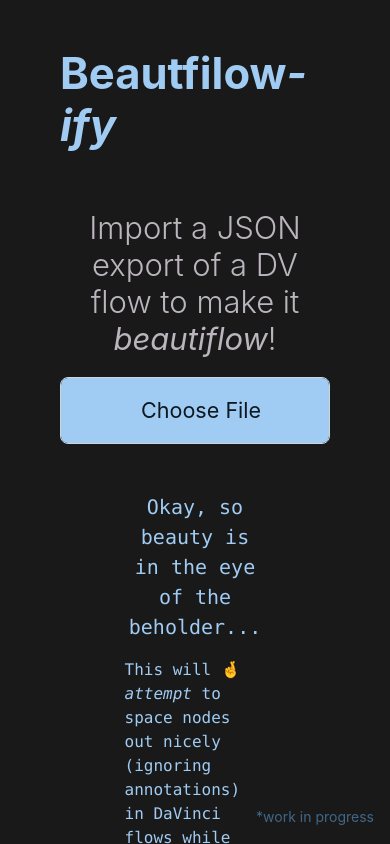
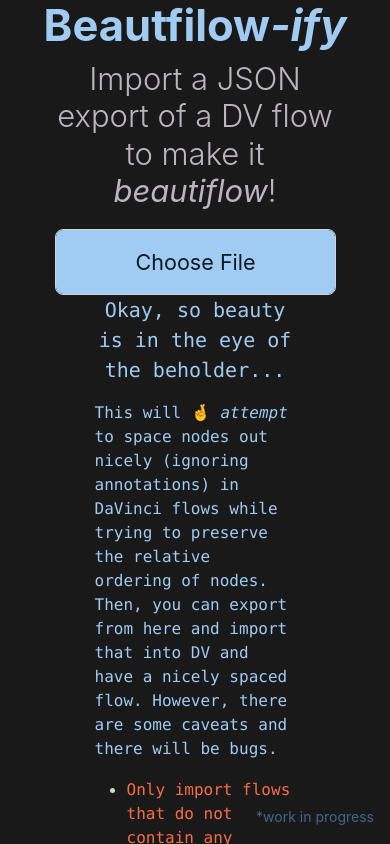
Before and after one commit to akdombrowski/beautiflow-visualization, a React (Create React App) app: page / in a window 390 px wide. Built offline with nearby package versions, Linux system fonts and the light colour scheme.

Commit message:
redid the layout in a more responsive way

```diff
--- a/src/App.js
+++ b/src/App.js
@@ -686,19 +686,20 @@ function App() {
             </Col>
           </Row>
         ) : (
-          <Stack
-            gap={5}
-            className="p-5 h-100 justify-content-start align-items-center align-content-center"
-          >
-            <Row>
-              <Col>
+          <Row className="p-0 m-0 h-100">
+            <Col xs={12}>
+              <Row id="beautiflowifyTitle" className="justify-content-center">
+                <Col xs="auto">
                   <h1 className="display-1 text-light fw-bolder">
                     Beautfilow<i>-ify</i>
                   </h1>
                 </Col>
               </Row>
+            </Col>
 
-            <div className="">
+            <Col xs={12}>
+              <Row id="fileImportContainer" className="justify-content-center">
+                <Col xs={10}>
                   <Form>
                     <Form.Group controlId="formFileLg" className="">
                       <Form.Label className="pb-1">
@@ -718,9 +719,15 @@ function App() {
                       />
                     </Form.Group>
                   </Form>
-            </div>
+                </Col>
+              </Row>
+            </Col>
 
-            <Row className="justify-content-center px-5">
+            <Col xs={12}>
+              <Row
+                id="textExplainationRow"
+                className="justify-content-center px-5"
+              >
                 <Col xs={10} lg={6}>
                   <Row className="justify-content-center">
                     <Col xs={12}>
@@ -735,9 +742,9 @@ function App() {
                         This will 🤞 <i>attempt</i> to space nodes out nicely
                         (ignoring annotations) in DaVinci flows while trying to
                         preserve the relative ordering of nodes. Then, you can
-                      export from here and import that into DV and have a nicely
-                      spaced flow. However, there are some caveats and there
-                      will be bugs.
+                        export from here and import that into DV and have a
+                        nicely spaced flow. However, there are some caveats and
+                        there will be bugs.
                       </p>
                     </Col>
                   </Row>
@@ -754,10 +761,10 @@ function App() {
                         </li>
                         <li>
                           <p className="fs-6 p-0 text-warning text-start font-monospace fw-lighter text-break">
-                          It's recommended to run this in between building your
-                          flow and adding annotations since this leaves
-                          annotations in their original positions. But, hey, go
-                          wild. Do whatever you want.
+                            It's recommended to run this in between building
+                            your flow and adding annotations since this leaves
+                            annotations in their original positions. But, hey,
+                            go wild. Do whatever you want.
                           </p>
                         </li>
                       </ul>
@@ -765,8 +772,10 @@ function App() {
                   </Row>
                 </Col>
               </Row>
+            </Col>
 
-            <Row className="justify-content-center p-0">
+            <Col xs={12}>
+              <Row id="buttonDefnsTable" className="justify-content-center p-0">
                 <Col xs={10} lg={6}>
                   <dl className="row p-0 m-0">
                     <dt className="col-3">
@@ -800,7 +809,7 @@ function App() {
                     </dt>
                     <dd className="col-9 ">
                       <p className="fs-8 m-0 text-info text-start font-monospace  text-wrap">
-                      Wipes out the nodes and Brings you back to this page.
+                        Wipes out the nodes and brings you back to this screen.
                       </p>
                     </dd>
 
@@ -812,7 +821,8 @@ function App() {
                     <dd className="col-9">
                       <p className="fs-8 m-0 text-info text-start font-monospace  text-wrap">
                         Reset attempts to set nodes at their original positions.
-                      Warning: it does not stop animations.
+                        Warning: animations might continue to run in the
+                        background.
                       </p>
                     </dd>
 
@@ -830,12 +840,15 @@ function App() {
                   </dl>
                 </Col>
               </Row>
+            </Col>
 
+            <Col xs={12}>
               <div className="fixed-bottom">
                 <p className="text-secondary text-end pe-3">
                   <small>*work in progress</small>
                 </p>
               </div>
+            </Col>
 
             <Modal
               centered
@@ -928,12 +941,19 @@ function App() {
                 </Container>
               </Modal.Footer>
             </Modal>
-          </Stack>
+          </Row>
         )}
       </Container>
     );
   } catch (err) {
-    return <ErrorScreen clearErr={clearErr}></ErrorScreen>;
+    return (
+      <ErrorScreen
+        clearErr={(e) => {
+          setFlowErrorMessage(err);
+          clearErr(e);
+        }}
+      ></ErrorScreen>
+    );
   }
 }
 
```
Lines whose indentation alone changed are shown as unchanged.
